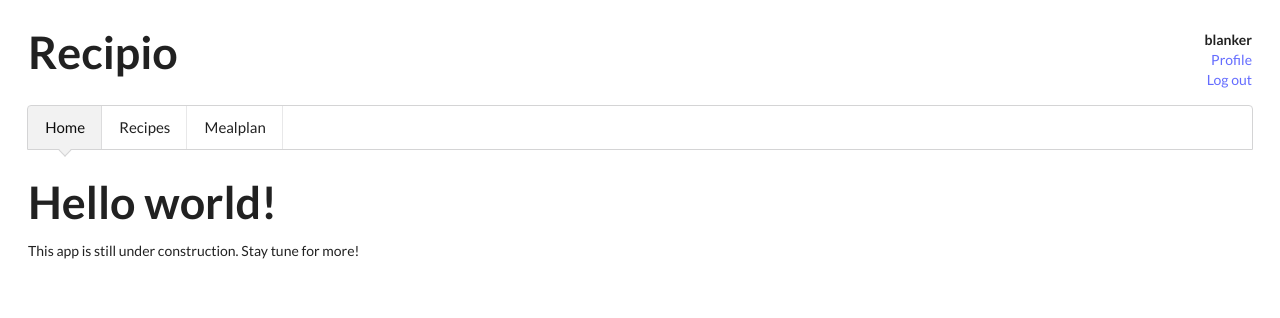
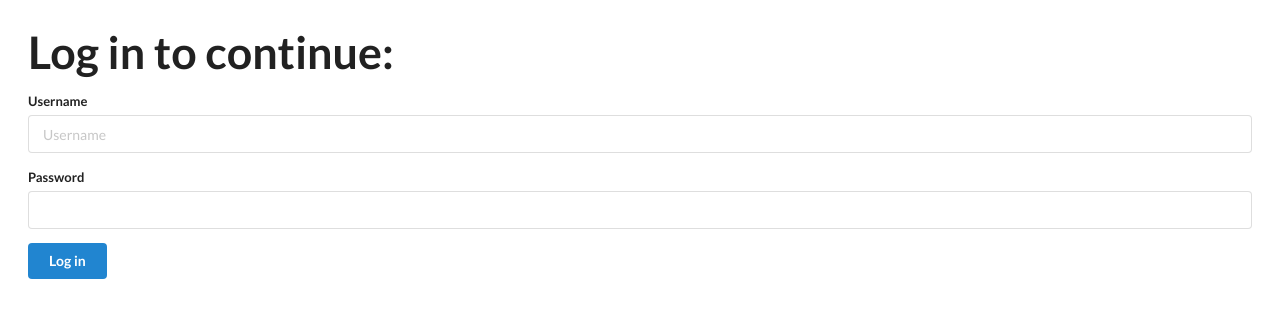
Before and after one commit to jayvelayo/recipio, a React (Vite) app in the folder src/frontend/: page / in a window 1280 px wide. Shown: the top 318 px of the page. Built offline with nearby package versions, Linux system fonts and the light colour scheme.

Commit message:
Add auth framework

```diff
--- a/src/frontend/src/App.jsx
+++ b/src/frontend/src/App.jsx
@@ -2,18 +2,28 @@ import './App.css'
 import { RouterProvider, NavLink, Outlet } from 'react-router'
 import { router, sidebarLinks} from './routes.jsx'
 import { QueryClient, QueryClientProvider } from '@tanstack/react-query';
+import { useState } from 'react';
+import Login from '/src/pages/common/Login';
+import { AuthProvider, useAuth } from '/src/pages/common/AuthContext';
 
 const queryClient = new QueryClient();
 
 function App() {
     return (
-    <QueryClientProvider client={queryClient}>
-      <RouterProvider router={router} />
-    </QueryClientProvider>
+    <AuthProvider>
+      <QueryClientProvider client={queryClient}>
+        <RouterProvider router={router} />
+      </QueryClientProvider>
+    </AuthProvider>
     )
 }
 
 export function Layout() {
+  const { isAuthenticated } = useAuth();
+
+  if (!isAuthenticated) {
+    return <Login/>
+  }
   return (
     <>
       <HeaderBar />
@@ -25,10 +35,6 @@ export function Layout() {
       </div>
     </>
   )
-}
-
-const user = {
-  name: "blanker"
 }
 
 function HeaderBar() {
@@ -43,11 +49,11 @@ function HeaderBar() {
 }
 
 function UserInfoBox() {
+  const { user, logout } = useAuth();
   return (
     <div className="userinfo">
-      <b>{user.name}</b>
-      <a href="#">Profile</a>
-      <a href="#">Log out</a>
+      <b>{user.username}</b>
+      <a href="#" onClick={logout}>Log out</a>
     </div>
   )
 }
--- /dev/null
+++ b/src/frontend/src/pages/common/AuthContext.jsx
@@ -0,0 +1,42 @@
+import React, { createContext, useContext, useState, useEffect } from 'react';
+
+const AuthContext = createContext(null);
+
+export function AuthProvider({ children }) {
+  const [isAuthenticated, setIsAuthenticated] = useState(false);
+  const [user, setUser] = useState(null);
+
+  // Example: Check for authentication on mount (e.g., from localStorage)
+  useEffect(() => {
+    const storedAuth = localStorage.getItem('isAuthenticated');
+    const storedUser = localStorage.getItem('user');
+    if (storedAuth === 'true' && storedUser) {
+      setIsAuthenticated(true);
+      setUser(JSON.parse(storedUser));
+    }
+  }, []);
+
+  const login = (userData) => {
+    setIsAuthenticated(true);
+    setUser(userData);
+    localStorage.setItem('isAuthenticated', 'true');
+    localStorage.setItem('user', JSON.stringify(userData));
+  };
+
+  const logout = () => {
+    setIsAuthenticated(false);
+    setUser(null);
+    localStorage.removeItem('isAuthenticated');
+    localStorage.removeItem('user');
+  };
+
+  return (
+    <AuthContext.Provider value={{ isAuthenticated, user, login, logout }}>
+      {children}
+    </AuthContext.Provider>
+  );
+};
+
+export const useAuth = () => {
+  return useContext(AuthContext);
+};
--- /dev/null
+++ b/src/frontend/src/pages/common/Login.jsx
@@ -0,0 +1,36 @@
+import { useState } from 'react';
+import { useAuth } from '/src/pages/common/AuthContext';
+
+function Login() {
+    const { login } = useAuth();
+    const [formData, setFormData] = useState({
+        username: '',
+        password: ''
+    })
+    const handleFormChange = (e) => {
+        const {name, value} = e.target
+        setFormData({...formData, [name]: value})
+    }
+    const handleSubmit = (e) => {
+        e.preventDefault()
+        login(formData)
+    }
+    return (
+        <>
+        <h1>Log in to continue:</h1>
+        <form className="ui form">
+            <div class="field">
+                <label>Username</label>
+                <input name="username" value={formData.username} type="text" placeholder="Username" onChange={handleFormChange} required/>
+            </div>
+            <div class="field">
+                <label>Password</label>
+                <input name="password" value={formData.password} type="password" onChange={handleFormChange} required/>
+            </div>
+            <button className="ui primary button" type="submit" onClick={handleSubmit}>Log in</button>
+        </form>
+        </>
+    )
+}
+
+export default Login
```
